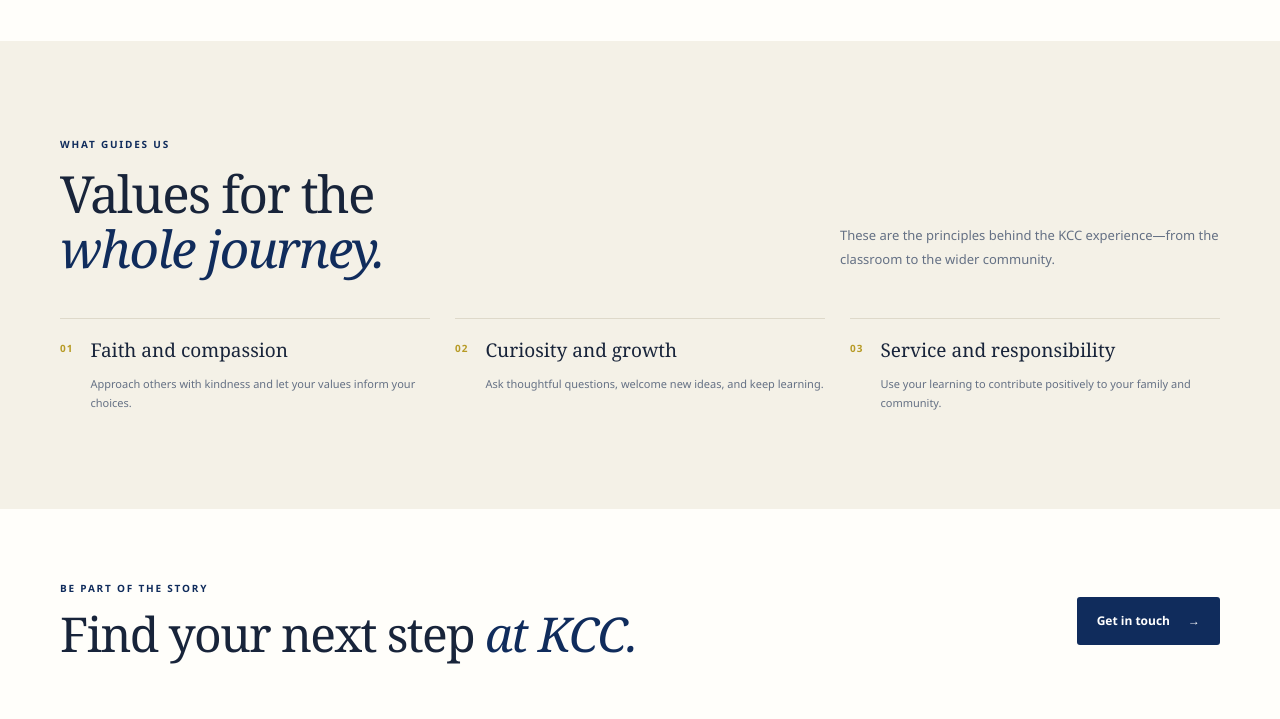
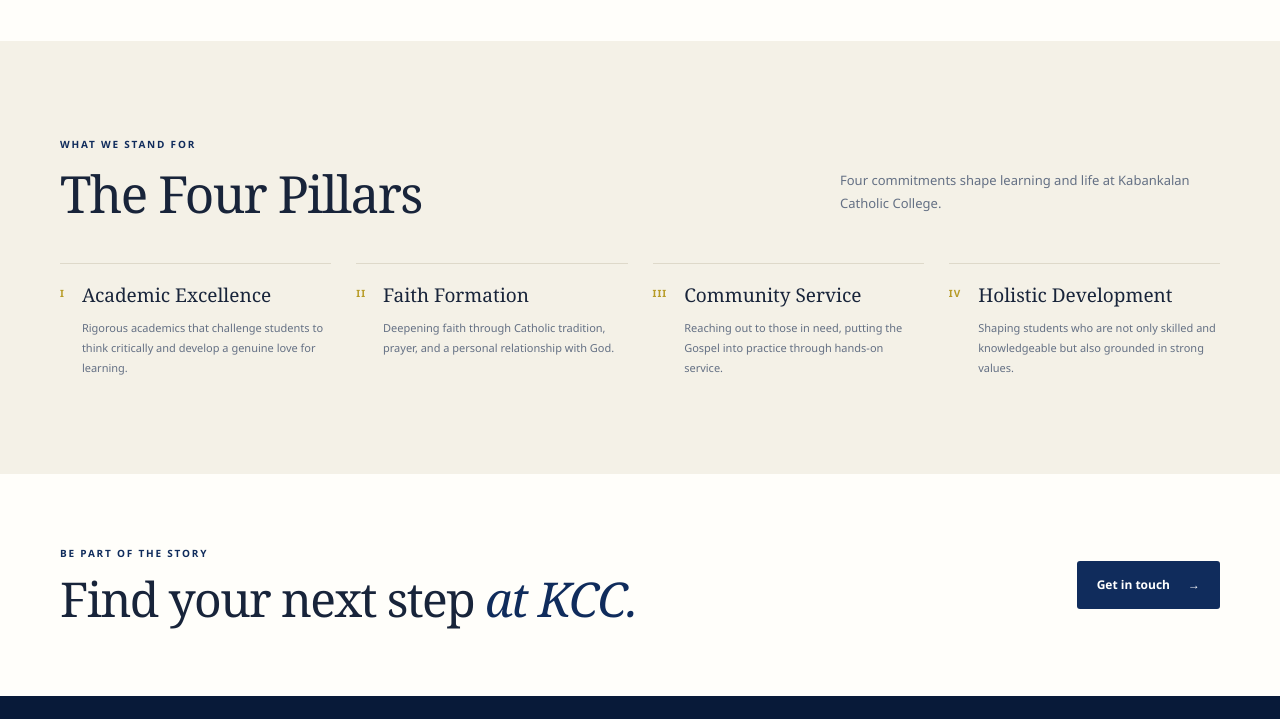
Before and after one commit to lesliejohngarzon-eng/Garzon-project-2, a plain HTML site: page about.html in a window 1280 px wide. Shown: the part 1080-1799 px from the top of the page. Drawn offline with Linux system fonts and the light colour scheme.

Commit message:
adding four pillars

```diff
--- a/about.html
+++ b/about.html
@@ -13,7 +13,7 @@
   <main id="main">
     <section class="page-hero"><div class="container page-hero-inner"><p class="eyebrow">Who we are</p><h1>A community where<br><em>people can flourish.</em></h1><p>Kabankalan Catholic College brings education and Catholic values together in the heart of Kabankalan City.</p><div class="breadcrumbs"><a href="index.html">Home</a><span>/</span><span>About KCC</span></div></div></section>
     <section class="section-pad"><div class="container story-grid"><div class="story-image image-campus" role="img" aria-label="Students walking through a college campus"></div><div class="story-copy"><p class="eyebrow">Learning with purpose</p><h2>Every student has<br><em>a story still unfolding.</em></h2><p>KCC is a Catholic learning community serving students in Kabankalan and nearby communities. We believe education is more than gaining knowledge: it is also a chance to build character, discover your gifts, and learn how to serve.</p><p>Our aim is to create an environment where students feel encouraged to ask questions, work toward their goals, and treat others with dignity.</p><a class="text-link" href="courses.html">Explore study options <span aria-hidden="true">→</span></a></div></div></section>
-    <section class="values-band section-pad"><div class="container"><div class="section-heading"><div><p class="eyebrow">What guides us</p><h2>Values for the<br><em>whole journey.</em></h2></div><p>These are the principles behind the KCC experience—from the classroom to the wider community.</p></div><div class="principle-list"><article><span>01</span><div><h3>Faith and compassion</h3><p>Approach others with kindness and let your values inform your choices.</p></div></article><article><span>02</span><div><h3>Curiosity and growth</h3><p>Ask thoughtful questions, welcome new ideas, and keep learning.</p></div></article><article><span>03</span><div><h3>Service and responsibility</h3><p>Use your learning to contribute positively to your family and community.</p></div></article></div></div></section>
+    <section class="values-band section-pad"><div class="container"><div class="section-heading"><div><p class="eyebrow">What We Stand For</p><h2>The Four Pillars</h2></div><p>Four commitments shape learning and life at Kabankalan Catholic College.</p></div><div class="principle-list"><article><span>I</span><div><h3>Academic Excellence</h3><p>Rigorous academics that challenge students to think critically and develop a genuine love for learning.</p></div></article><article><span>II</span><div><h3>Faith Formation</h3><p>Deepening faith through Catholic tradition, prayer, and a personal relationship with God.</p></div></article><article><span>III</span><div><h3>Community Service</h3><p>Reaching out to those in need, putting the Gospel into practice through hands-on service.</p></div></article><article><span>IV</span><div><h3>Holistic Development</h3><p>Shaping students who are not only skilled and knowledgeable but also grounded in strong values.</p></div></article></div></div></section>
     <section class="section-pad closing-cta"><div class="container cta-inner"><div><p class="eyebrow">Be part of the story</p><h2>Find your next step <em>at KCC.</em></h2></div><a class="button button-primary" href="contact.html">Get in touch <span aria-hidden="true">→</span></a></div></section>
   </main>
   <footer class="site-footer"><div class="container footer-main"><a class="brand footer-brand" href="index.html"><img class="brand-logo" src="assets/images/kcc-logo.png" alt=""><span class="brand-name">Kabankalan Catholic College<small>Faith · Knowledge · Service</small></span></a><p>A learning community in Kabankalan City, Negros Occidental.</p><div class="footer-links"><a href="courses.html">Programs</a><a href="events.html">Campus life</a><a href="pricing.html">Admissions & fees</a><a href="contact.html">Contact</a></div></div><div class="container footer-bottom"><span>© <span data-year></span> Kabankalan Catholic College</span><span>Website concept · Confirm official details with the college.</span></div></footer>
--- a/assets/css/style.css
+++ b/assets/css/style.css
@@ -123,7 +123,7 @@ h1 em, h2 em { color: var(--navy); font-weight: 400; }
 .story-copy h2 { margin-bottom: 23px; }
 .story-copy > p:not(.eyebrow) { margin-bottom: 15px; }
 .story-copy .text-link { margin-top: 10px; }
-.principle-list { display: grid; grid-template-columns: repeat(3, 1fr); gap: 25px; }
+.principle-list { display: grid; grid-template-columns: repeat(4, 1fr); gap: 25px; }
 .principle-list article, .fee-list article { display: flex; gap: 17px; padding-top: 21px; border-top: 1px solid #ded9ca; }
 .principle-list article > span, .fee-list article > span { color: #b79b26; font-size: 10px; font-weight: 750; letter-spacing: 1px; }
 .principle-list h3, .fee-list h3 { margin: -5px 0 7px; font-family: var(--serif); font-size: 19px; font-weight: 400; }
@@ -198,6 +198,7 @@ h1 em, h2 em { color: var(--navy); font-weight: 400; }
   .hero-visual { min-height: 370px; margin-right: 0; }
   .hero-copy { padding-left: 0; }
   .story-grid { gap: 6%; }
+  .principle-list { grid-template-columns: repeat(2, 1fr); }
   .footer-main { grid-template-columns: 1fr 1fr; }
   .footer-links { grid-column: 1 / -1; justify-content: flex-start; }
 }
```
